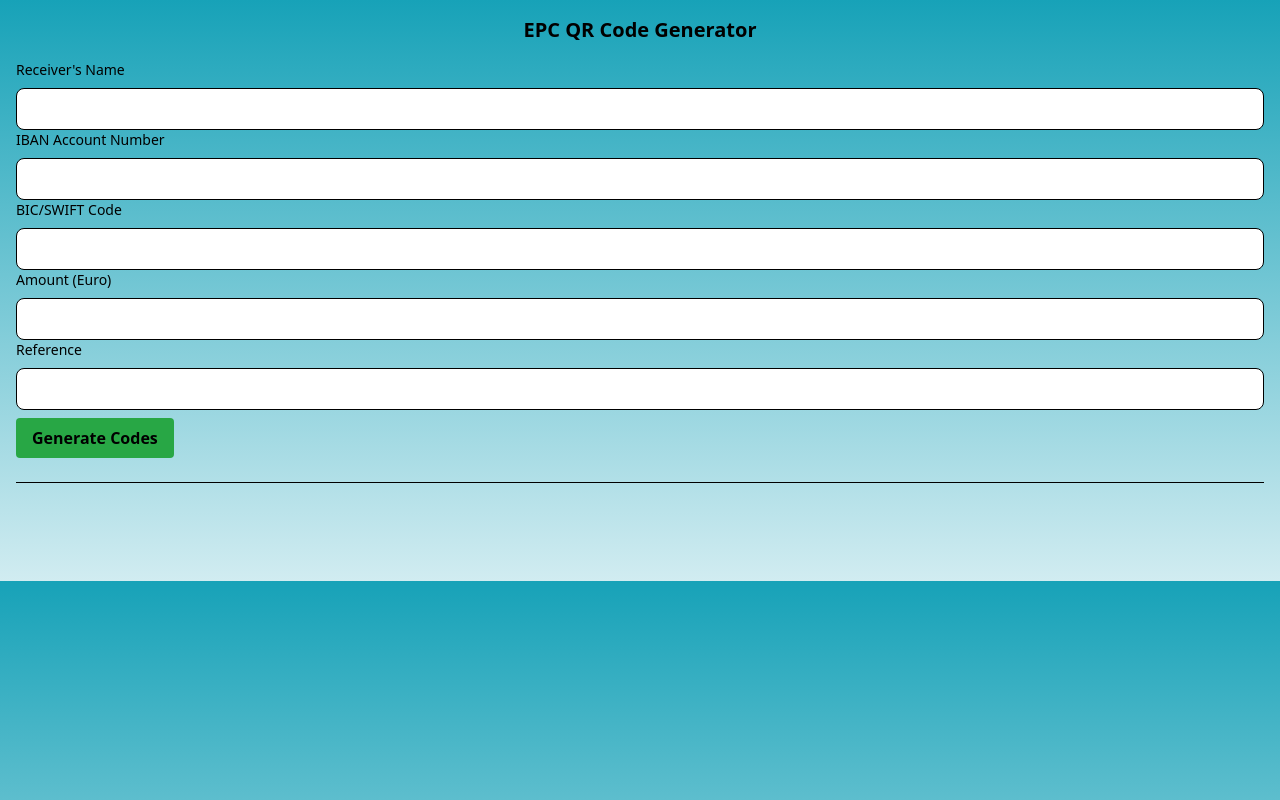
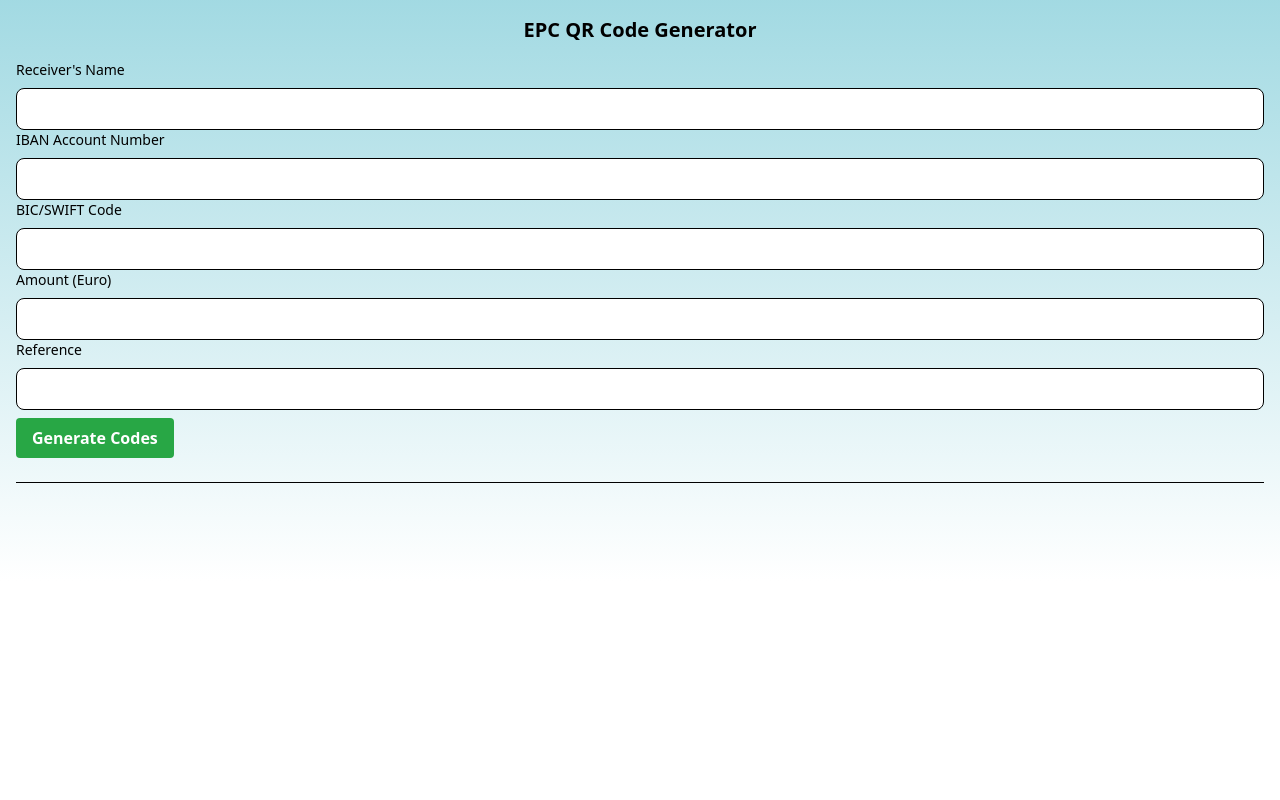
Before and after one commit to ismailhozza/epc-generator, a React (Vite) app: page / in a window 1280 px wide. Built offline with nearby package versions, Linux system fonts and the light colour scheme.

Commit message:
fix: more fixes

```diff
--- a/index.html
+++ b/index.html
@@ -12,7 +12,7 @@
     <meta name="viewport" content="width=device-width, initial-scale=1.0" />
     <title>EPC Code Generator</title>
   </head>
-  <body class="bg-gradient-to-t from-info-100 to-info-500">
+  <body class="bg-gradient-to-b from-info-500/40 to-white bg-no-repeat bg-auto">
     <div id="root"></div>
     <script type="module" src="/src/main.tsx"></script>
   </body>
--- a/src/App.tsx
+++ b/src/App.tsx
@@ -33,10 +33,20 @@ function createBankBarcode(
   const ibanWithoutSpaces = iban.replace(/\s/g, "");
   const ibanWithoutSpacesAndCharacters = ibanWithoutSpaces.replace(/[^\d]/g, "");
 
-  // Amoung should be 6 digits long and not contain any spaces and characters
+  // Amount should be 6 digits long and not contain any spaces and characters
   const amountWithoutSpaces = amountInEuro.replace(/\s/g, "");
-  const amountWithoutSpacesAndCharacters = amountWithoutSpaces.replace(/[^\d]/g, "");
-  const amount = `${amountWithoutSpacesAndCharacters.padStart(6, "0")}00`;
+  const amountParts = amountWithoutSpaces.replace(',', '.').split('.');
+  // const amountWithoutSpacesAndCharacters = amountWithoutSpaces.replace(/[^\d]/g, "");
+
+  // Split amount into integer and decimal part
+  const amountIntegerPart = (amountParts[0] ?? "0").replace(/[^\d]/g, "");
+  const amountDecimalPart = (amountParts[1] || "00").replace(/[^\d]/g, "");
+
+  // Pad decimal part to 2 digits
+  const amountDecimalPartPadded = amountDecimalPart.padEnd(2, "0");
+
+  const amount = `${amountIntegerPart.padStart(6, "0")}${amountDecimalPartPadded}`;
+  console.log('amount:', amount)
 
   // Reference should be 20 digits long and not contain any spaces and characters
   const referenceWithoutSpaces = reference.replace(/\s/g, "");
@@ -108,10 +118,10 @@ function App() {
     const barcode = createBankBarcode("4", iban, amount, reference);
     setBarcode(barcode);
 
-    const today = new Date();
-    // Format date in YYYY-MM-DD format
-    // const date = `${today.getFullYear()}-${today.getMonth() + 1}-${today.getDate()}`;
-    const qrCodeString = `BCD\n001\n1\nSCT\n${bic}\n${name}\n${iban.replace(/\s/g, '')}\nEUR${amount}\n\n${reference}\n\nReqdExctnDt/2023-01-01`;
+    // QR code generation
+    // Amount should be in format 123.45
+    const amountInDecimal = parseFloat(amount.replace(',', '.')).toFixed(2);
+    const qrCodeString = `BCD\n001\n1\nSCT\n${bic}\n${name}\n${iban.replace(/\s/g, '')}\nEUR${amountInDecimal}\n\n${reference}\n\nReqdExctnDt/2023-01-01`;
     setQrCode(qrCodeString);
   };
 
--- a/tailwind.config.cjs
+++ b/tailwind.config.cjs
@@ -45,6 +45,7 @@ module.exports = {
       light: '#f8f9fa',
       dark: '#343a40',
       bg: '#ffffff',
+      white: '#ffffff',
     },
     extend: {},
   },
```
